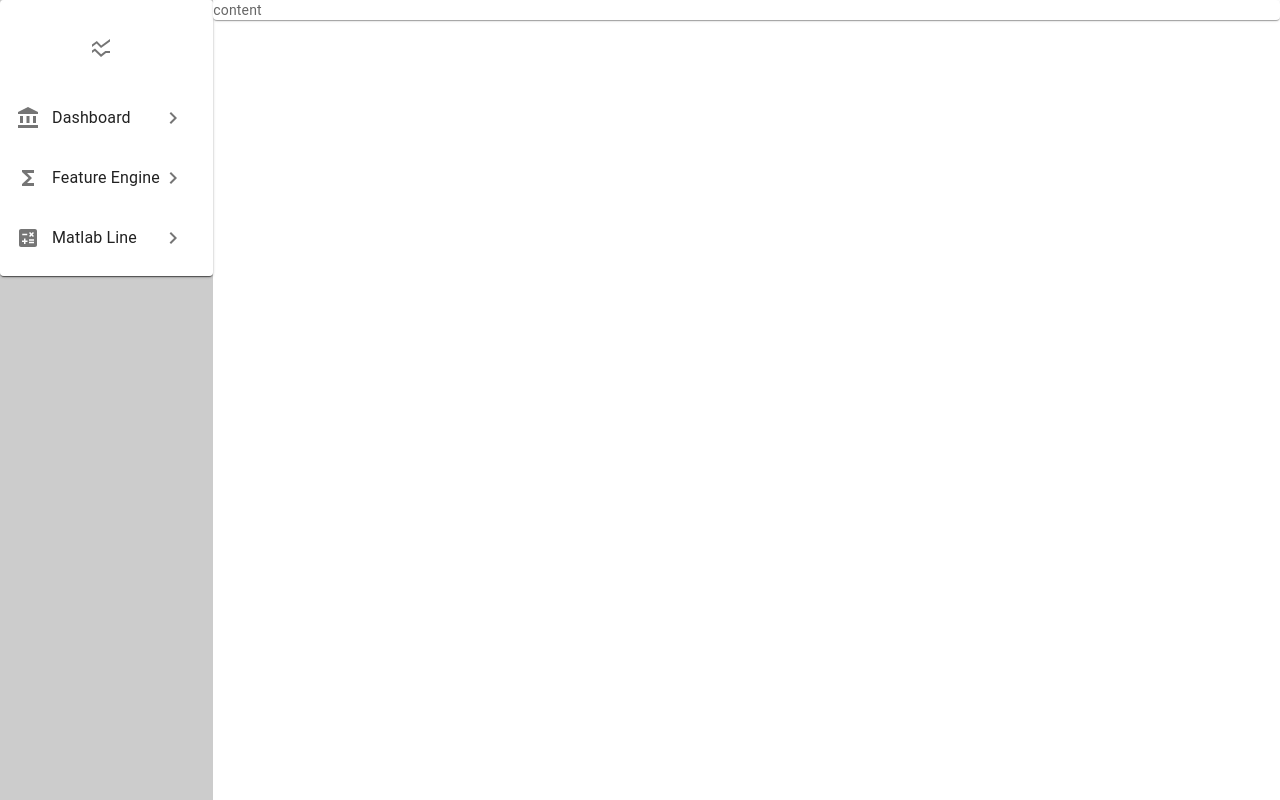
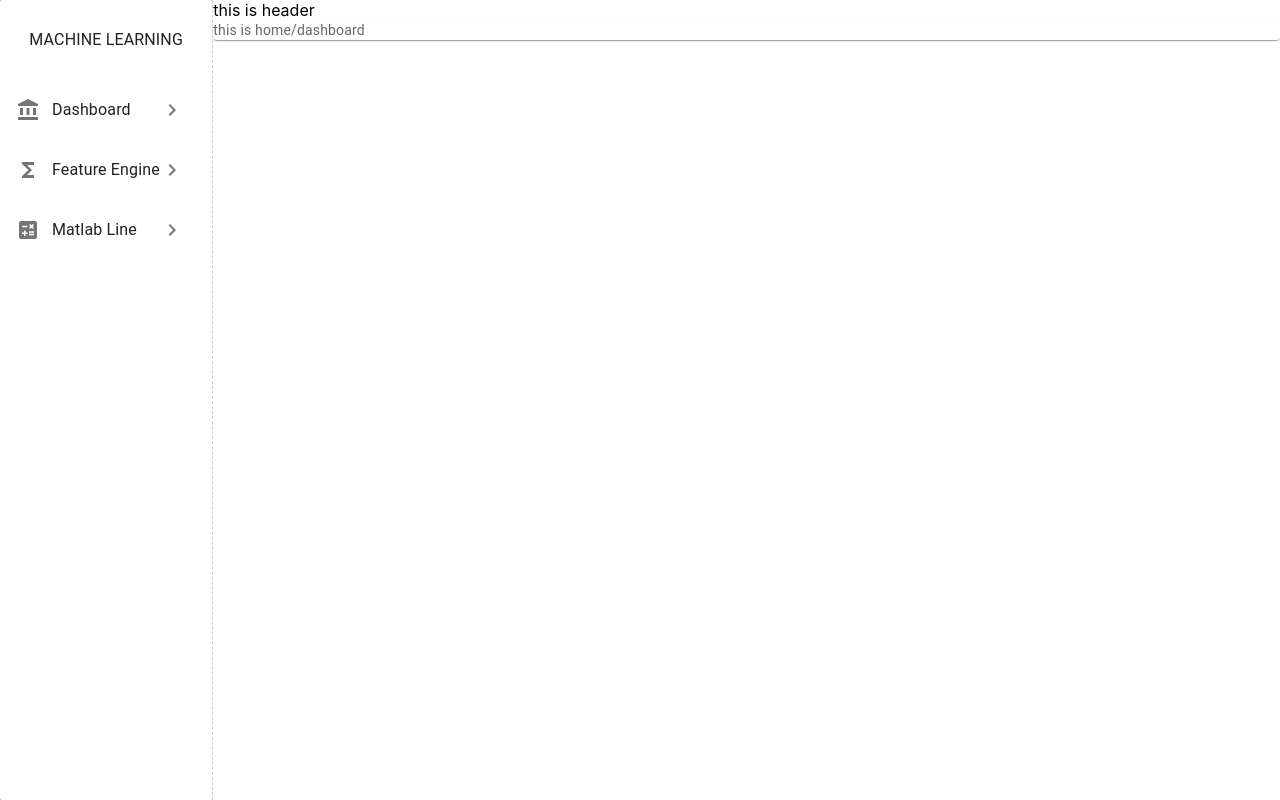
Before and after one commit to Until-You-Possible/dashboard-ML, a React (Create React App) app in the folder code/frontend/dashboard-app/: page /home in a window 1280 px wide. Built offline with nearby package versions, Linux system fonts and the light colour scheme.

Commit message:
feat: keep optimizing the structure

```diff
--- a/code/frontend/dashboard-app/package.json
+++ b/code/frontend/dashboard-app/package.json
@@ -17,6 +17,7 @@
     "firebase": "^9.17.2",
     "react": "^18.2.0",
     "react-dom": "^18.2.0",
+    "react-router-dom": "^6.9.0",
     "react-scripts": "5.0.1",
     "typescript": "^4.9.5",
     "web-vitals": "^2.1.4"
--- a/code/frontend/dashboard-app/src/App.tsx
+++ b/code/frontend/dashboard-app/src/App.tsx
@@ -1,10 +1,42 @@
 import React from 'react';
 import './css/App.css';
-import Home from "./view/Home";
+import Home from "./view/Home/Index";
+import { Routes, Route, Navigate } from "react-router-dom";
+import Grid from "@mui/material/Unstable_Grid2";
+import MenuSet from "./component/Menu/Index";
+import { styled } from "@mui/material/styles";
+import Paper from "@mui/material/Paper";
+import FeatureEngine from "./view/FeatureEngine/Index";
+import ContentHeader from "./component/ContentHeader/Index";
+
+const Item = styled(Paper)(({ theme }) => ({
+    backgroundColor: theme.palette.mode === 'dark' ? '#1A2027' : '#fff',
+    ...theme.typography.body2,
+    color: theme.palette.text.secondary,
+}));
 
 function App() {
   return (
-          <Home />
+
+      <div className="HomeContainer">
+          <Grid container direction="row">
+              <Grid className="menuListWrapper" xs={2} >
+                  <Item className="menuListGridItem">
+                      <MenuSet />
+                  </Item>
+              </Grid>
+              <Grid xs={10} minWidth={600}  >
+                  <ContentHeader />
+                  <Item>
+                      <Routes>
+                          <Route path="/" element={<Navigate to="/home" />} />
+                          <Route path="/home" element={<Home />} />
+                          <Route path="/feature" element={<FeatureEngine />} />
+                      </Routes>
+                  </Item>
+              </Grid>
+          </Grid>
+      </div>
   );
 }
 
--- /dev/null
+++ b/code/frontend/dashboard-app/src/component/ContentHeader/Index.tsx
@@ -0,0 +1,13 @@
+import * as React from 'react';
+
+
+
+function ContentHeader() {
+    return (
+        <div className="ContentHeaderContainer">
+            this is header
+        </div>
+    );
+}
+
+export default ContentHeader;
--- a/code/frontend/dashboard-app/src/css/menuSet.css
+++ b/code/frontend/dashboard-app/src/component/Menu/Index.css
@@ -7,3 +7,10 @@
     text-align: center;
     line-height: 80px;
 }
+
+.selfMenuListWrapper {
+    padding: 0 !important;
+    height: 100vh;
+    overflow: hidden;
+    border-right: 1px dashed #cccccc;
+}
--- a/code/frontend/dashboard-app/src/component/menu/MenuSet.tsx
+++ b/code/frontend/dashboard-app/src/component/Menu/Index.tsx
@@ -1,31 +1,26 @@
 import * as React from "react";
-
-import Divider from '@mui/material/Divider';
+import "./Index.css"
 import Paper from '@mui/material/Paper';
 import MenuList from '@mui/material/MenuList';
 import MenuItem from '@mui/material/MenuItem';
 import ListItemText from '@mui/material/ListItemText';
 import ListItemIcon from '@mui/material/ListItemIcon';
-import Typography from '@mui/material/Typography';
 import AccountBalanceIcon from '@mui/icons-material/AccountBalance';
 import FunctionsIcon from '@mui/icons-material/Functions';
 import CalculateIcon from '@mui/icons-material/Calculate';
 import KeyboardArrowRightIcon from '@mui/icons-material/KeyboardArrowRight';
-import SsidChartIcon from '@mui/icons-material/SsidChart';
 
 export  default function MenuSet() {
     return (
-        <Paper sx={{ width: 320, maxWidth: '100%' }}>
-            <MenuList>
-
+        <Paper className="menuPaperContainer" sx={{ width: 320, maxWidth: '100%' }}>
+            <MenuList className="selfMenuListWrapper">
                 <MenuItem
                     sx={{
-                        justifyContent: 'center'
+                        justifyContent: 'center',
+                        textAlign: 'center'
                     }}
                     style={{ height: '80px' }}>
-                    <ListItemIcon>
-                        <SsidChartIcon />
-                    </ListItemIcon>
+                    <ListItemText>MACHINE LEARNING</ListItemText>
                 </MenuItem>
 
                 <MenuItem style={{ height: '60px' }}>
--- a/code/frontend/dashboard-app/src/index.tsx
+++ b/code/frontend/dashboard-app/src/index.tsx
@@ -3,13 +3,16 @@ import ReactDOM from 'react-dom/client';
 import './index.css';
 import App from './App';
 import reportWebVitals from './reportWebVitals';
+import { BrowserRouter as Router } from 'react-router-dom';
 
 const root = ReactDOM.createRoot(
   document.getElementById('root') as HTMLElement
 );
 root.render(
   <React.StrictMode>
-    <App />
+      <Router>
+          <App />
+      </Router>
   </React.StrictMode>
 );
 
--- /dev/null
+++ b/code/frontend/dashboard-app/src/view/FeatureEngine/Index.tsx
@@ -0,0 +1,12 @@
+import * as React from 'react';
+
+
+function FeatureEngine() {
+    return (
+        <div className="HomeContainer">
+            this is FE
+        </div>
+    );
+}
+
+export default FeatureEngine;
--- a/code/frontend/dashboard-app/src/view/Home.tsx
+++ /dev/null
@@ -1,31 +0,0 @@
-import * as React from 'react';
-import  "../css/menuSet.css"
-import { styled } from '@mui/material/styles';
-import Paper from '@mui/material/Paper';
-import Grid from '@mui/material/Unstable_Grid2';
-import MenuSet from '../component/menu/MenuSet';
-
-const Item = styled(Paper)(({ theme }) => ({
-    backgroundColor: theme.palette.mode === 'dark' ? '#1A2027' : '#fff',
-    ...theme.typography.body2,
-    color: theme.palette.text.secondary,
-}));
-
-function Home() {
-    return (
-        <div className="HomeContainer">
-            <Grid container direction="row">
-                <Grid className="menuListWrapper" xs={2} >
-                    <Item>
-                        <MenuSet />
-                    </Item>
-                </Grid>
-                <Grid xs={10} minWidth={600}  >
-                    <Item>content</Item>
-                </Grid>
-            </Grid>
-        </div>
-    );
-}
-
-export default Home;
--- /dev/null
+++ b/code/frontend/dashboard-app/src/view/Home/Index.css
@@ -0,0 +1,6 @@
+.menuPaperContainer {
+    box-shadow: none !important;
+}
+.menuListGridItem {
+    box-shadow: none !important;
+}
--- /dev/null
+++ b/code/frontend/dashboard-app/src/view/Home/Index.tsx
@@ -0,0 +1,14 @@
+import * as React from 'react';
+import "./Index.css"
+
+
+
+function Home() {
+    return (
+        <div className="HomeContainer">
+            this is home/dashboard
+        </div>
+    );
+}
+
+export default Home;
```
Also changed, not shown: code/frontend/dashboard-app/src/component/ContentHeader/Index.css (added), 2 other files (tests, documents, lock files or other folders).
